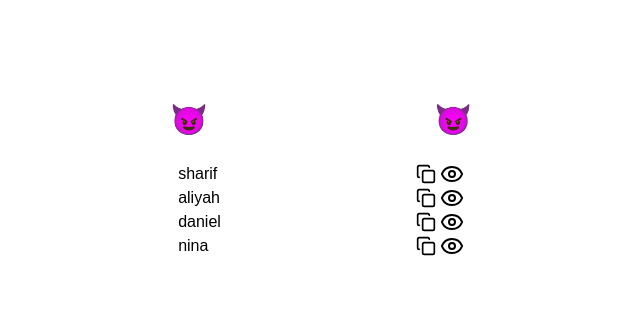
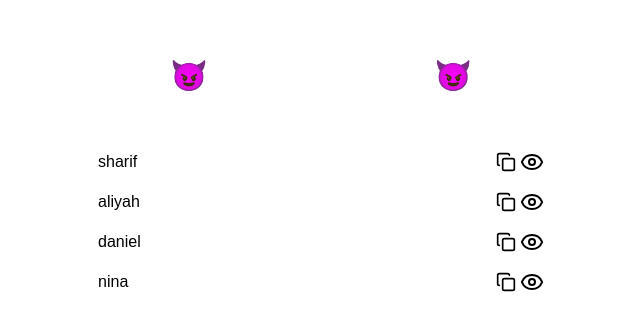
Before and after one commit to HafizuddinSharif/nextjs-roast-bot, a Next.js app: page /roast in a window 1280 px wide. Shown: the part 216-546 px from the top of the page, without its empty margins (319-959 px from the left). Built offline with nearby package versions, Linux system fonts and the light colour scheme.

Commit message:
Make the list more beautiful

```diff
--- a/app/roast/page.tsx
+++ b/app/roast/page.tsx
@@ -27,19 +27,28 @@ const MainRoast = () => {
   return (
     <div className="w-full h-screen flex justify-center items-center text-white">
       <div className="text-center">
-        <h1 className="text-3xl mb-4">😈 Roast someone 😈</h1>
+        <h1 className="text-3xl">😈 Roast someone 😈</h1>
+        <p className="mb-4">
+          You can copy a shareable link to the ones you want to share or view it
+        </p>
         {/* list of links */}
-        <div className="grid grid-cols-1 bg-white text-black p-2">
+        <div className="grid grid-cols-1  text-black p-2">
           {roastData.roasts.map((e, idx) => {
             return (
-              <div key={idx} className="grid grid-cols-2">
+              <div
+                key={idx}
+                className="bg-white py-1 px-4 my-1 rounded-md grid grid-cols-2"
+              >
                 <div className="col-span-1 text-left">{e.name}</div>
                 <div className="col-span-1 flex justify-end ">
                   <Copy
-                    className="pr-1"
+                    className="pr-1 hover:text-purple-500 hover:cursor-pointer"
                     onClick={() => handleCopyLink(e.name)}
                   />
-                  <Eye onClick={() => handleViewLink(e.name)} />
+                  <Eye
+                    className="hover:text-purple-500 hover:cursor-pointer"
+                    onClick={() => handleViewLink(e.name)}
+                  />
                 </div>
               </div>
             );
```
